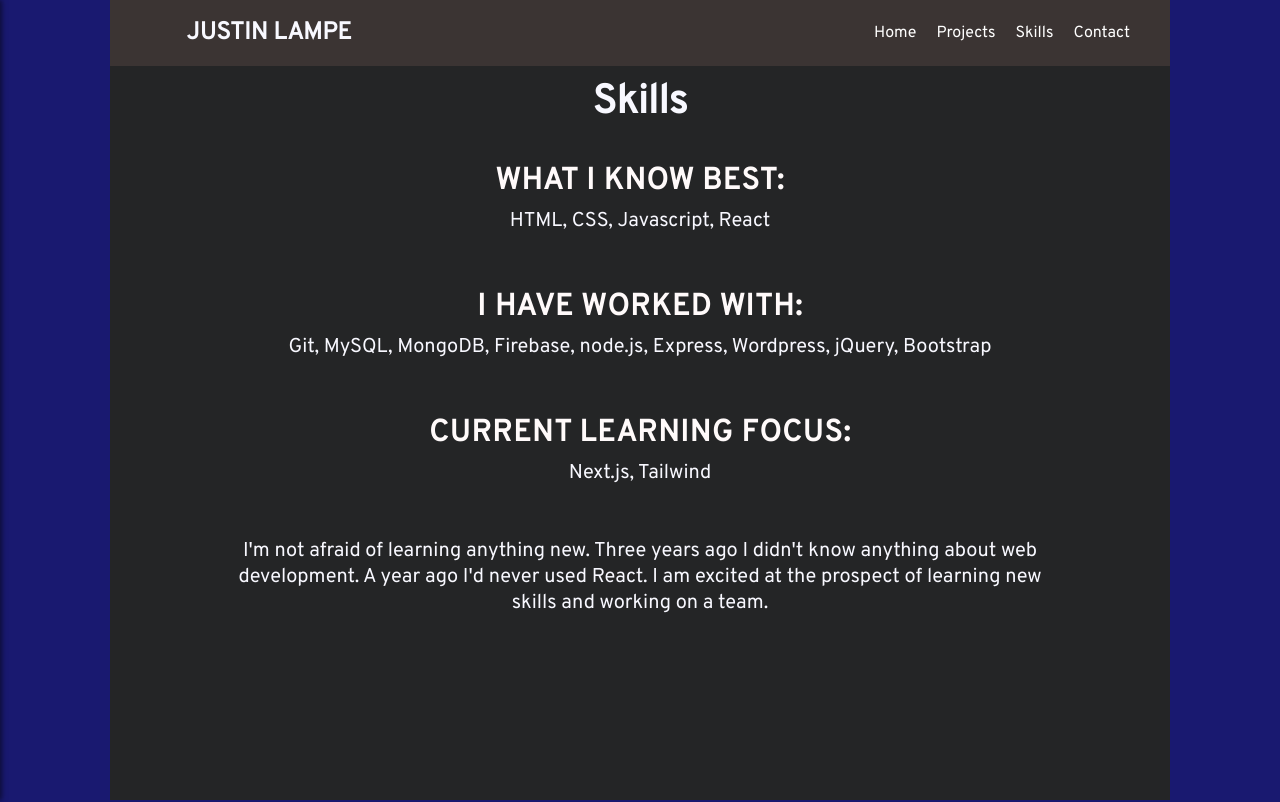
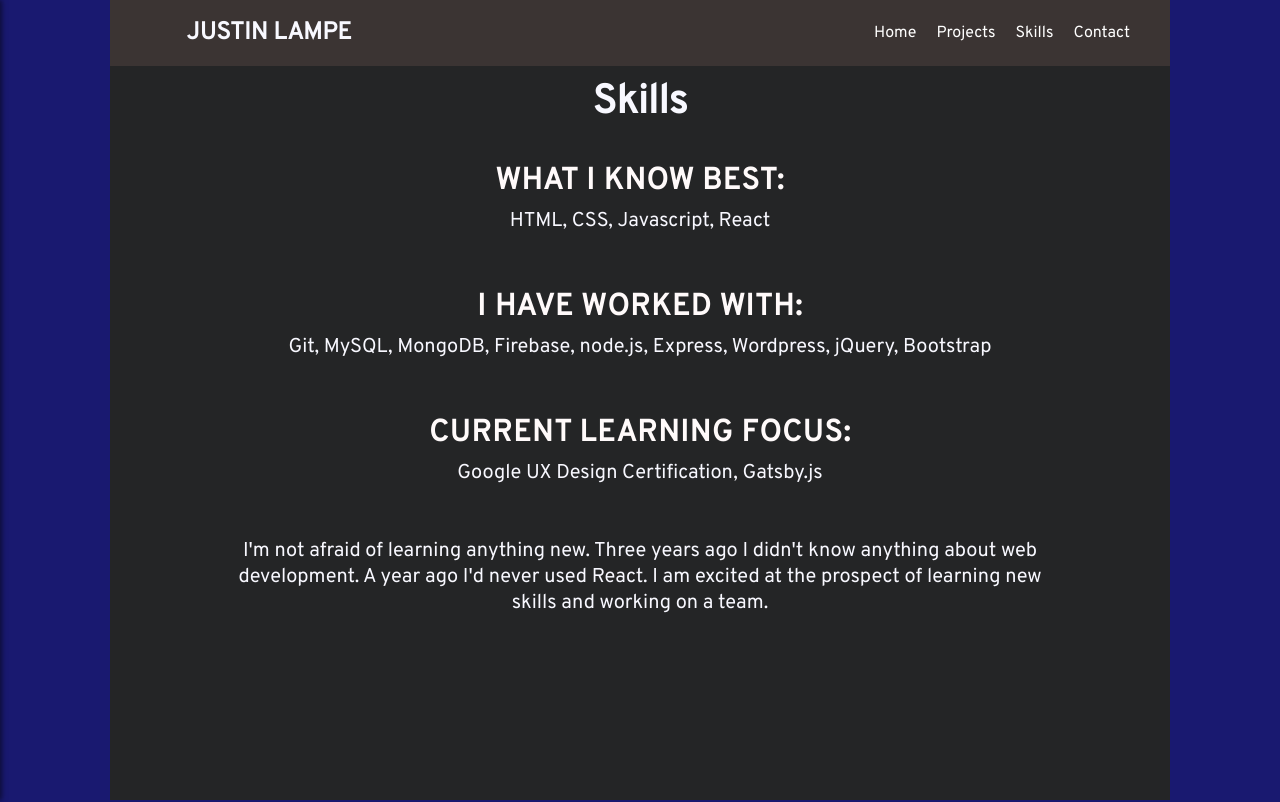
Before and after one commit to PierreLampre/portfolio2020-v2, a React (Create React App) app: page /skills in a window 1280 px wide. Built offline with nearby package versions, Linux system fonts and the light colour scheme.

Commit message:
updated learning focus in skills section

```diff
--- a/src/components/Skills/Skills.js
+++ b/src/components/Skills/Skills.js
@@ -16,7 +16,7 @@ const Skills = () => {
                 </div>
                 <div className="section current">
                     <h3>Current Learning Focus:</h3>
-                    Next.js, Tailwind
+                    Google UX Design Certification, Gatsby.js
                 </div>
                 <div className="section a-little-more">
                     I'm not afraid of learning anything new. Three years ago I didn't know anything about web development. A year ago I'd never used React.  I am excited at the prospect of learning new skills and working on a team.
```
